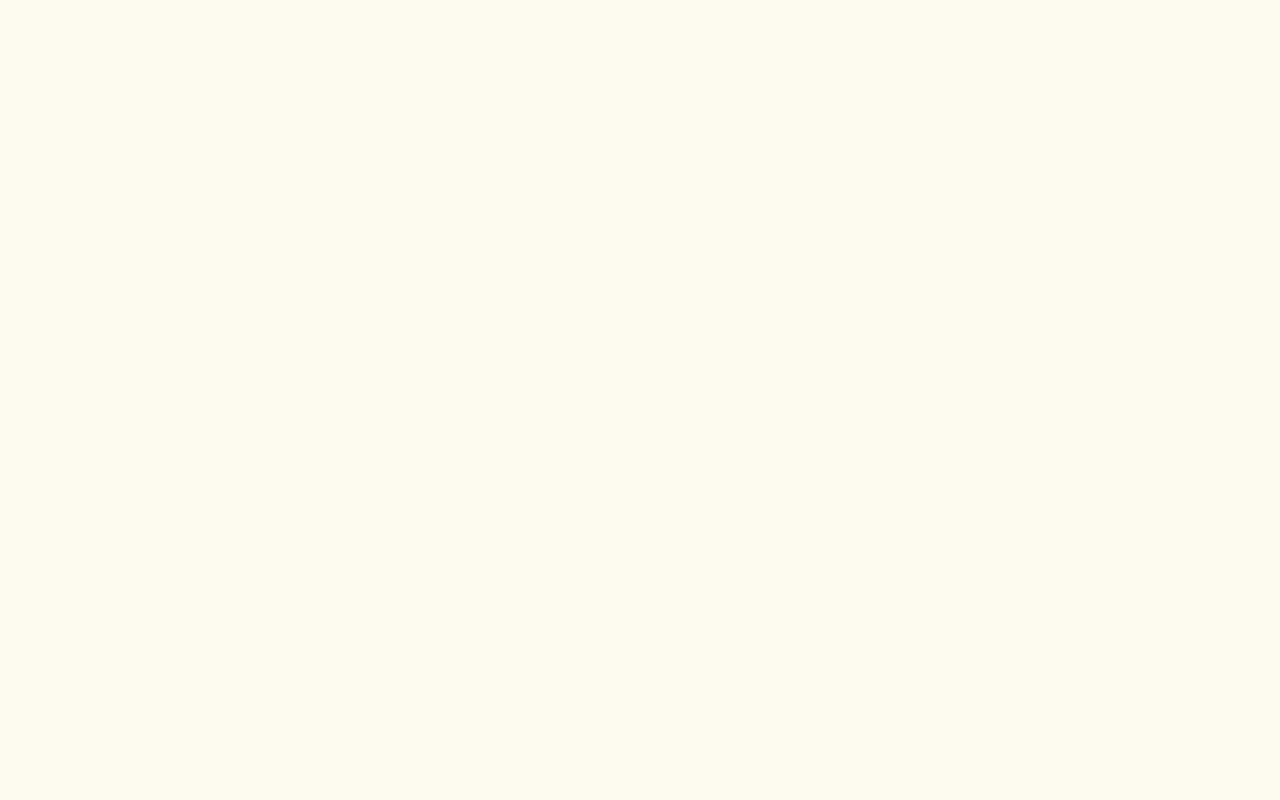
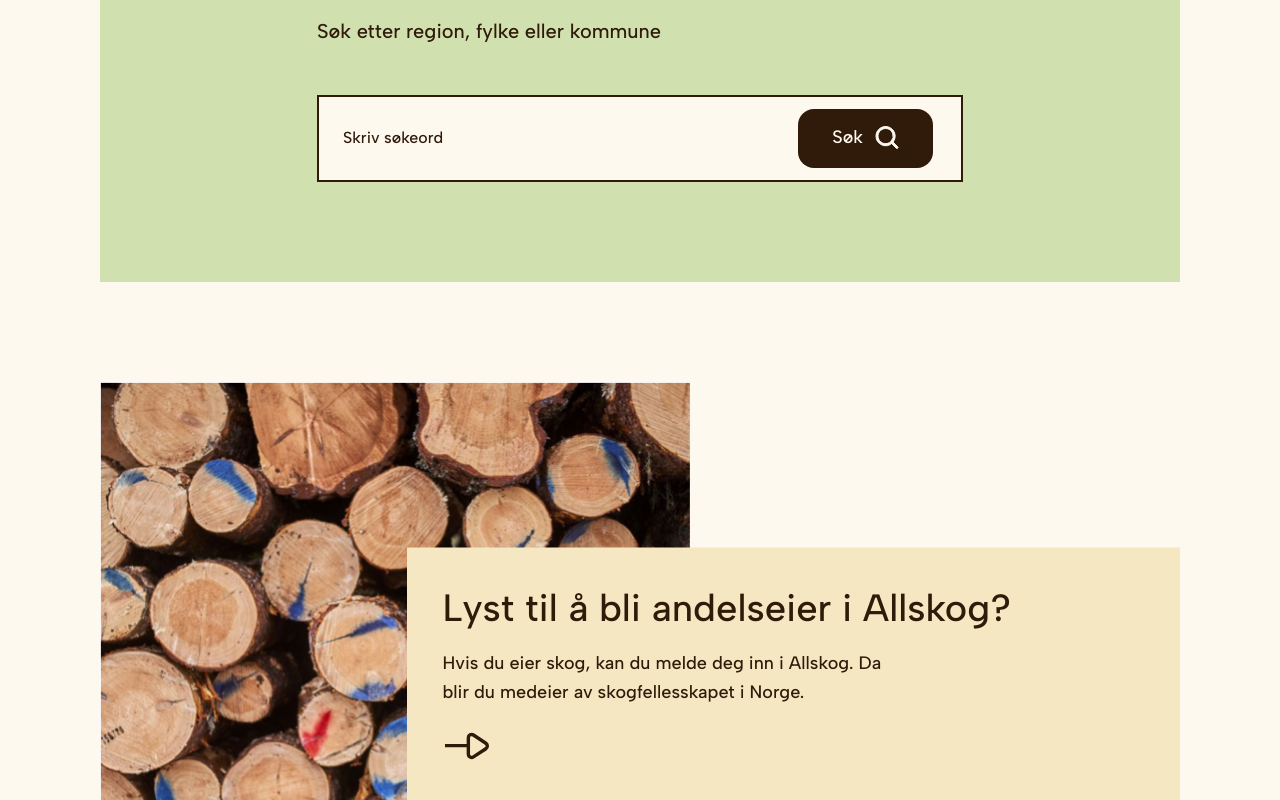
Before and after one commit to danielacb/challenge_forestry, a React (Vite) app: page / in a window 1280 px wide. Shown: the part 1840-2640 px from the top of the page. Before the commit the page ends 1682 px from the top, so only its background shows below. Built offline with nearby package versions, Linux system fonts and the light colour scheme.

Commit message:
create SearchBlock and PhotoBlock

```diff
--- a/src/App.tsx
+++ b/src/App.tsx
@@ -1,6 +1,8 @@
 import Header from './components/Header'
 import Hero from './components/Hero'
 import Statistics from './components/Statistics'
+import SearchBlock from './components/SearchBlock'
+import PhotoBlock from './components/PhotoBlock'
 
 function App() {
   return (
@@ -8,6 +10,8 @@
       <Header />
       <Hero />
       <Statistics />
+      <SearchBlock />
+      <PhotoBlock />
     </>
   )
 }
--- a/src/components/Header/index.tsx
+++ b/src/components/Header/index.tsx
@@ -12,9 +12,7 @@
           <img className={styles.logo} src="/logo.svg" alt="Logo" />
         </a>
         <div className={styles.buttonsContainer}>
-          <Button variant="search" onClick={() => console.log('click')}>
-            Søk
-          </Button>
+          <Button variant="search">Søk</Button>
           <Button variant="secondary" icon={<ProfileIcon />}>
             Logg inn
           </Button>
--- a/src/components/Icons/Search.tsx
+++ b/src/components/Icons/Search.tsx
@@ -41,10 +41,10 @@
         clipRule="evenodd"
       />
 
-      <path
+      {/* <path
         style={{ opacity: isHovered ? 1 : 0, transition: `0.4s` }}
         d="M2 11.086a8.571 8.571 0 1 0 17.143 0 8.571 8.571 0 0 0-17.143 0Z"
-      />
+      /> */}
     </svg>
   )
 }
--- /dev/null
+++ b/src/components/PhotoBlock/index.tsx
@@ -0,0 +1,28 @@
+import Grid from '../Grid'
+import ArrowIcon from '../Icons/Arrow'
+import styles from './styles.module.scss'
+
+export default function PhotoBlock() {
+  return (
+    <div className={styles.wrapper}>
+      <Grid>
+        <div className={styles.imageContainer}>
+          <img
+            src="/photo-block.jpg"
+            alt="A pile of logs with blue and red paint on them."
+          />
+        </div>
+      </Grid>
+      <Grid>
+        <a href="#" className={styles.textBlock}>
+          <h2>Lyst til å bli andelseier i Allskog?</h2>
+          <p>
+            Hvis du eier skog, kan du melde deg inn i Allskog. Da blir du
+            medeier av skogfellesskapet i Norge.
+          </p>
+          <ArrowIcon />
+        </a>
+      </Grid>
+    </div>
+  )
+}
--- /dev/null
+++ b/src/components/PhotoBlock/styles.module.scss
@@ -0,0 +1,76 @@
+@import '/src/styles/breakpoints.scss';
+
+.wrapper {
+  position: relative;
+
+  svg {
+    width: 36px;
+    height: 36px;
+    transition: 0.4s;
+  }
+}
+
+.imageContainer {
+  grid-column: 1 / -1;
+  width: 100%;
+  z-index: -1;
+  height: 342px;
+  overflow: hidden;
+  grid-column: 1 / -1;
+
+  img {
+    object-fit: cover;
+    width: 100%;
+  }
+}
+
+.textBlock {
+  margin-top: -164px;
+  display: block;
+  grid-column: 1 / -1;
+  background-color: var(--beige-200);
+  padding: 36px;
+  margin-right: 24px;
+  margin-left: 24px;
+
+  p {
+    max-width: 450px;
+    margin: var(--space-small) 0;
+  }
+}
+
+@media (min-width: $desktop-breakpoint) {
+  .wrapper {
+    height: 590px;
+    svg {
+      width: 48px;
+      height: 48px;
+    }
+  }
+
+  .imageContainer {
+    height: 590px;
+    width: 590px;
+  }
+
+  .textBlock {
+    display: inline;
+    grid-column: 5 / -1;
+    position: relative;
+    top: -295px;
+    transform: translateY(-50%);
+
+    margin-top: 0;
+    margin-left: 0;
+    margin-right: 0;
+  }
+}
+
+@media (hover: hover) {
+  .textBlock:hover {
+    text-decoration: none;
+    svg {
+      fill: var(--black);
+    }
+  }
+}
--- /dev/null
+++ b/src/components/SearchBlock/SearchInput/index.tsx
@@ -0,0 +1,17 @@
+import { InputHTMLAttributes } from 'react'
+import styles from './styles.module.scss'
+import Button from '../../Button'
+import SearchIcon from '../../Icons/Search'
+
+export default function SearchInput({
+  ...props
+}: InputHTMLAttributes<HTMLInputElement>) {
+  return (
+    <div className={styles.wrapper}>
+      <input className={styles.input} type="text" {...props} />
+      <Button type="submit" icon={<SearchIcon color="white" />}>
+        Søk
+      </Button>
+    </div>
+  )
+}
--- /dev/null
+++ b/src/components/SearchBlock/SearchInput/styles.module.scss
@@ -0,0 +1,56 @@
+@import '/src/styles/breakpoints.scss';
+
+.wrapper {
+  width: 100%;
+}
+
+.input {
+  width: 100%;
+  display: block;
+  padding: 16px 24px;
+  border-radius: 12px;
+  border: 2px solid var(--black);
+  margin-bottom: var(--space-x-small);
+  outline: var(--black);
+
+  &,
+  &::placeholder {
+    font-size: 1rem;
+    line-height: 130%;
+    color: var(--black);
+    font-weight: 500;
+  }
+}
+
+@media (min-width: $mobile-breakpoint) {
+  .wrapper {
+    background-color: var(--white);
+    display: flex;
+    justify-content: space-between;
+    padding: 8px 24px;
+    border-radius: 0;
+    border: 2px solid var(--black);
+
+    &:focus-within {
+      outline-offset: 4px;
+      outline: 2px solid var(--black);
+    }
+  }
+
+  .input {
+    background-color: transparent;
+    padding: 0;
+    border: 0;
+    display: inline;
+    width: calc(100% - 150px);
+    margin-bottom: 0;
+    outline: 0;
+  }
+}
+
+@media (hover: hover) {
+  .wrapper button:hover svg {
+    fill: var(--black);
+    stroke: var(--black);
+  }
+}
--- /dev/null
+++ b/src/components/SearchBlock/index.tsx
@@ -0,0 +1,14 @@
+import Grid from '../Grid'
+import SearchInput from './SearchInput'
+import styles from './styles.module.scss'
+export default function SearchBlock() {
+  return (
+    <Grid>
+      <form className={styles.searchBlock}>
+        <h2>Finn din skogbruksleder</h2>
+        <p className="body">Søk etter region, fylke eller kommune</p>
+        <SearchInput placeholder="Skriv søkeord" />
+      </form>
+    </Grid>
+  )
+}
--- /dev/null
+++ b/src/components/SearchBlock/styles.module.scss
@@ -0,0 +1,23 @@
+@import '/src/styles/breakpoints.scss';
+
+.searchBlock {
+  grid-column: 1 / -1;
+  padding: 30px 36px;
+  margin-bottom: 48px;
+  background-color: var(--green-200);
+
+  p {
+    margin: 16px 0 24px;
+  }
+}
+
+@media (min-width: $desktop-breakpoint) {
+  .searchBlock {
+    margin-bottom: 100px;
+    padding: 100px 217px;
+
+    p {
+      margin: 24px 0 48px;
+    }
+  }
+}
--- a/src/styles/globals.scss
+++ b/src/styles/globals.scss
@@ -26,7 +26,7 @@
   --green-200: #d0e0af;
   --green-300: #b7ca90;
   --green-500: #99b06a;
-  --beige-100: #f6e7c3;
+  --beige-100: #faefd6;
   --beige-200: #f6e7c3;
   --beige-300: #dccba2;
   --beige-500: #c5b181;
@@ -133,6 +133,10 @@
   font-size: 1.25rem;
 }
 
+p.body {
+  font-size: 1rem;
+}
+
 ul,
 ol,
 menu {
@@ -157,9 +161,11 @@
   .subheading {
     font-size: 1.125rem;
   }
-
   p.lead {
     font-size: 1.375rem;
+  }
+  p.body {
+    font-size: 1.125rem;
   }
 }
 
@@ -186,6 +192,9 @@
   p.lead {
     font-size: 1.5rem;
   }
+  p.body {
+    font-size: 1.25rem;
+  }
 }
 
 @media (hover: hover) {
```
Also changed, not shown: public/photo-block.jpg (added).
